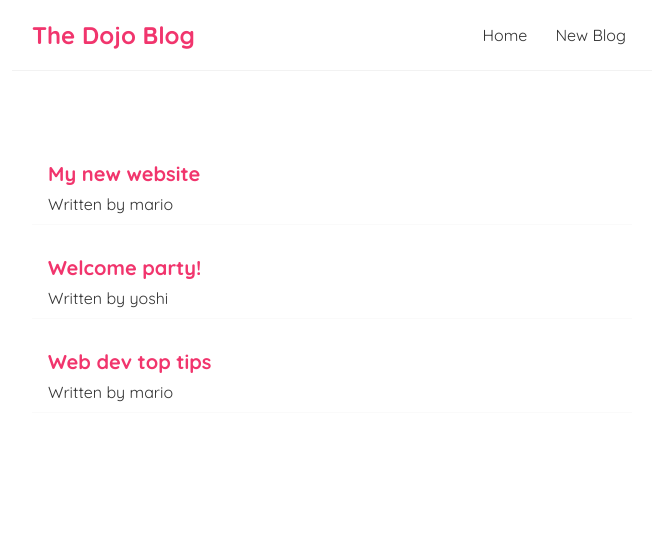
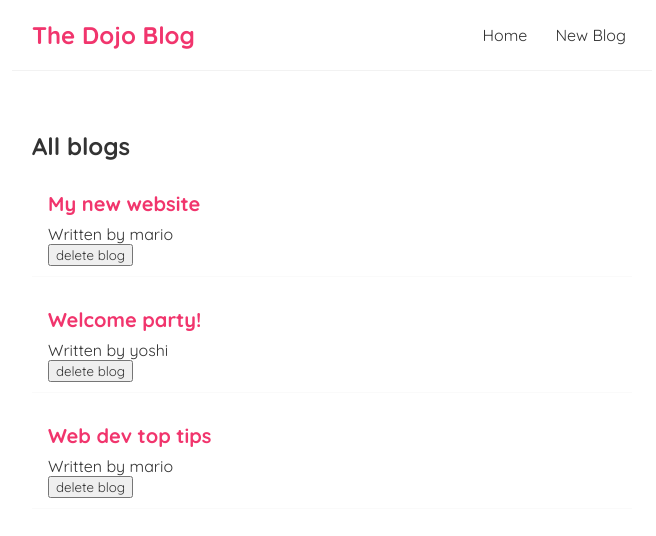
Before and after one commit to qynhan/ReactBlogs, a React (Create React App) app: page / in a window 1280 px wide. Shown: the top 536 px of the page, without its empty margins (308-964 px from the left). Built offline with nearby package versions, Linux system fonts and the light colour scheme.

Commit message:
added both variable and function props

```diff
--- /dev/null
+++ b/src/BlogList.js
@@ -0,0 +1,17 @@
+const BlogList = ({ blogs, title, handleDelete }) => {
+
+    return (
+        <div className="BlogList">
+            <h2>{ title }</h2>
+            {blogs.map((blog)=>(
+                <div className="blog-preview" key={blog.id}>
+                    <h2>{ blog.title }</h2>
+                    <p>Written by { blog.author }</p>
+                    <button onClick={ ()=> handleDelete(blog.id)}>delete blog</button>
+                </div>
+            ))}
+        </div>
+     );
+}
+
+export default BlogList;
--- a/src/Home.js
+++ b/src/Home.js
@@ -1,4 +1,5 @@
 import { useState } from 'react';
+import BlogList from './BlogList';
 
 const Home = () => {
     const [blogs, setBlogs] = useState([
@@ -6,14 +7,14 @@
         { title: 'Welcome party!', body: 'lorem ipsum...', author: 'yoshi', id: 2 },
         { title: 'Web dev top tips', body: 'lorem ipsum...', author: 'mario', id: 3 }
     ]);
+
+    const handleDelete = (id) => {
+        const newBlogs = blogs.filter(blog=>blog.id !== id);
+        setBlogs(newBlogs);
+    }
     return (
         <div classname="home">
-            {blogs.map((blog)=>(
-                <div className="blog-preview" key={blog.id}>
-                    <h2>{ blog.title }</h2>
-                    <p>Written by { blog.author }</p>
-                </div>
-            ))}
+            <BlogList blogs={blogs} title="All blogs" handleDelete={handleDelete}/>
         </div>
     );
 }
```
